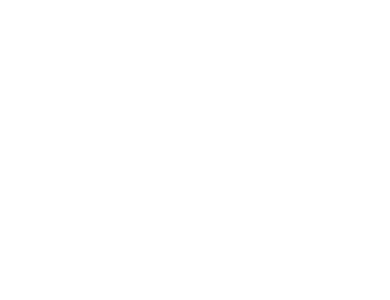
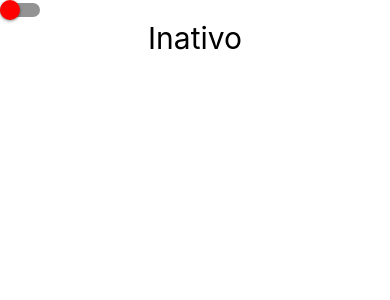
Before and after one commit to dhionathan01/React_Native_Curse_MTF, a React Native app: screen / in a window 390 px wide. Shown: the top 300 px of the page. Built offline with nearby package versions, Linux system fonts and the light colour scheme.

Commit message:
feat: :sparkles: Usando o switch

```diff
--- a/App.js
+++ b/App.js
@@ -1,15 +1,20 @@
 import React, {Component} from 'react';
-import { View, Text, StyleSheet } from 'react-native';
+import { View, Text, StyleSheet, Switch } from 'react-native';
 export default class App extends Component{
   constructor(props) {
     super(props);
     this.state = {
+      status: false
     };
   }
   render() {
     return (
       <View style={styles.container}>
-
+        <Switch
+          value={this.state.status}
+          onValueChange={(valorSwitch) => this.setState({ status: valorSwitch })}
+        thumbColor={'#FF0000'}></Switch>
+        <Text style={{textAlign: 'center', fontSize: 30}}>{ (this.state.status) ? 'Ativo' : 'Inativo' }</Text>
       </View>
     );
   }
```
Also changed, not shown: previews_comit/readme.md, previews_comit/switch.gif (added).
